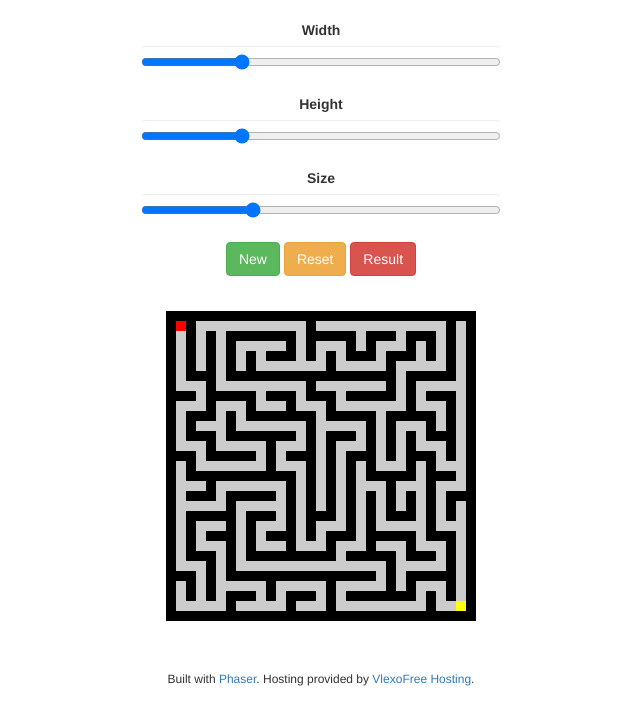
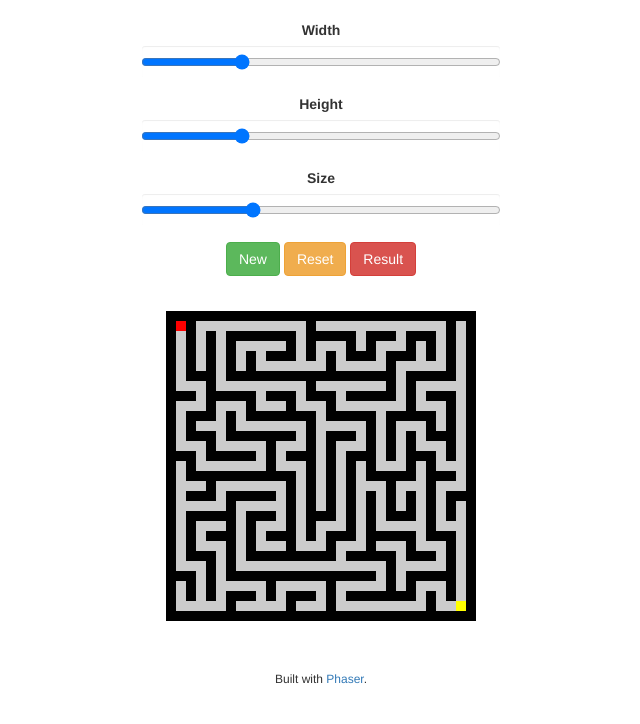
Before and after one commit to linhntaim/maze-runner, a plain HTML site: page index.html in a window 1280 px wide. Shown: the whole page, without its empty margins (319-959 px from the left). Drawn offline with nearby package versions, Linux system fonts and the light colour scheme; animation ran at ten frames a second.

Commit message:
update index + gitignore

```diff
--- a/index.html
+++ b/index.html
@@ -53,7 +53,7 @@
 	</div>
     </main>
     <footer>
-	<p>Built with <a href="http://phaser.io/" rel="nofollow">Phaser</a>. Hosting provided by <a class="external text" href="http://vlexofree.com" rel="nofollow">VlexoFree Hosting</a>.</p>
+	<p>Built with <a href="http://phaser.io/" rel="nofollow">Phaser</a>.</p>
     </footer>
 </section>
 <script src="https://code.jquery.com/jquery-1.11.3.min.js"></script>
```
Also changed, not shown: 1 other file.
